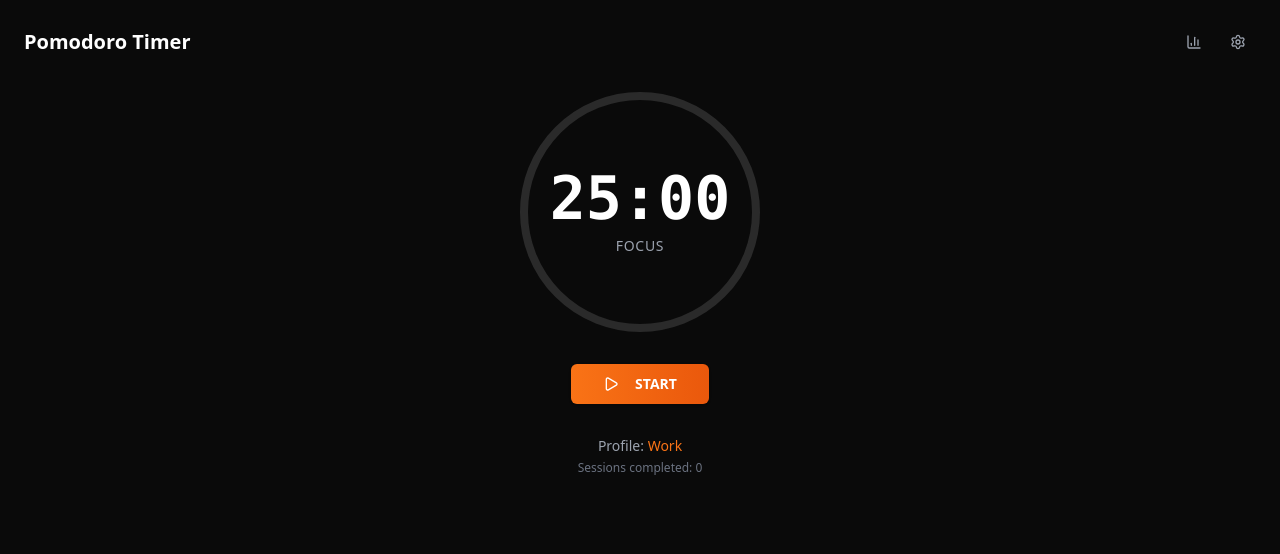
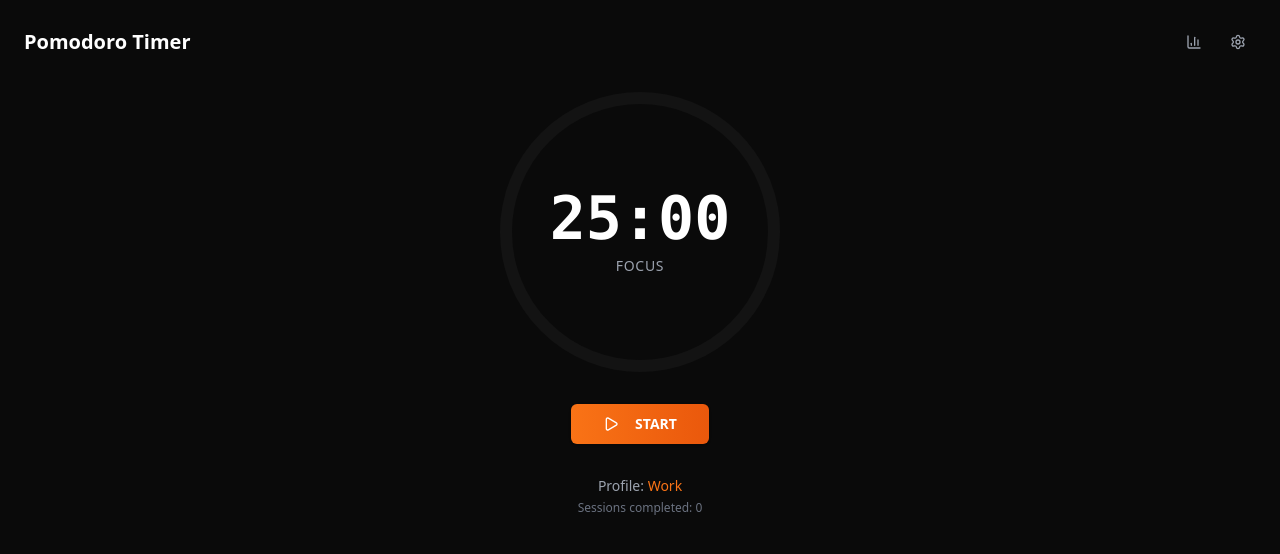
Before and after one commit to ElvinEga/pomodoro-timer, a React (Vite) app: page / in a window 1280 px wide. Shown: the top 554 px of the page. Built offline with nearby package versions, Linux system fonts and the light colour scheme; the HTML template or start-up script is replaced by a standard one.

Commit message:
Enhance CircularProgress component aesthetics
Updates the CircularProgress component with a subtle glow, increased
size and stroke width, gradient, and pulse animation when the timer is
running.

```diff
--- a/src/components/Timer/CircularProgress.tsx
+++ b/src/components/Timer/CircularProgress.tsx
@@ -1,3 +1,4 @@
+// src/components/Timer/CircularProgress.tsx
 import React from "react";
 import { cn } from "@/lib/utils";
 
@@ -6,13 +7,15 @@ interface CircularProgressProps {
   size?: number;
   strokeWidth?: number;
   className?: string;
+  isRunning?: boolean;
 }
 
 export function CircularProgress({
   progress,
-  size = 240,
-  strokeWidth = 8,
+  size = 280,
+  strokeWidth = 12,
   className,
+  isRunning = false,
 }: CircularProgressProps) {
   const radius = (size - strokeWidth) / 2;
   const circumference = radius * 2 * Math.PI;
@@ -21,16 +24,18 @@ export function CircularProgress({
   return (
     <div className={cn("relative", className)}>
       <svg width={size} height={size} className="transform -rotate-90">
-        {/* Background circle */}
+        {/* Background circle with glow */}
         <circle
           cx={size / 2}
           cy={size / 2}
           r={radius}
-          stroke="#2a2a2a"
+          stroke="rgba(42, 42, 42, 0.3)"
           strokeWidth={strokeWidth}
           fill="none"
+          className="drop-shadow-sm"
         />
-        {/* Progress circle */}
+
+        {/* Progress circle with gradient and animation */}
         <circle
           cx={size / 2}
           cy={size / 2}
@@ -41,14 +46,33 @@ export function CircularProgress({
           strokeDasharray={circumference}
           strokeDashoffset={strokeDashoffset}
           strokeLinecap="round"
-          className="transition-all duration-1000 ease-in-out"
+          className={cn(
+            "transition-all duration-1000 ease-out",
+            isRunning && "animate-pulse",
+          )}
+          style={{
+            filter: isRunning
+              ? "drop-shadow(0 0 10px rgba(255, 107, 53, 0.5))"
+              : "none",
+          }}
         />
+
         {/* Gradient definition */}
         <defs>
           <linearGradient id="gradient" x1="0%" y1="0%" x2="100%" y2="100%">
             <stop offset="0%" stopColor="#ff6b35" />
+            <stop offset="50%" stopColor="#ff8c42" />
             <stop offset="100%" stopColor="#f7931e" />
           </linearGradient>
+
+          {/* Glow filter */}
+          <filter id="glow">
+            <feGaussianBlur stdDeviation="3" result="coloredBlur" />
+            <feMerge>
+              <feMergeNode in="coloredBlur" />
+              <feMergeNode in="SourceGraphic" />
+            </feMerge>
+          </filter>
         </defs>
       </svg>
     </div>
```
